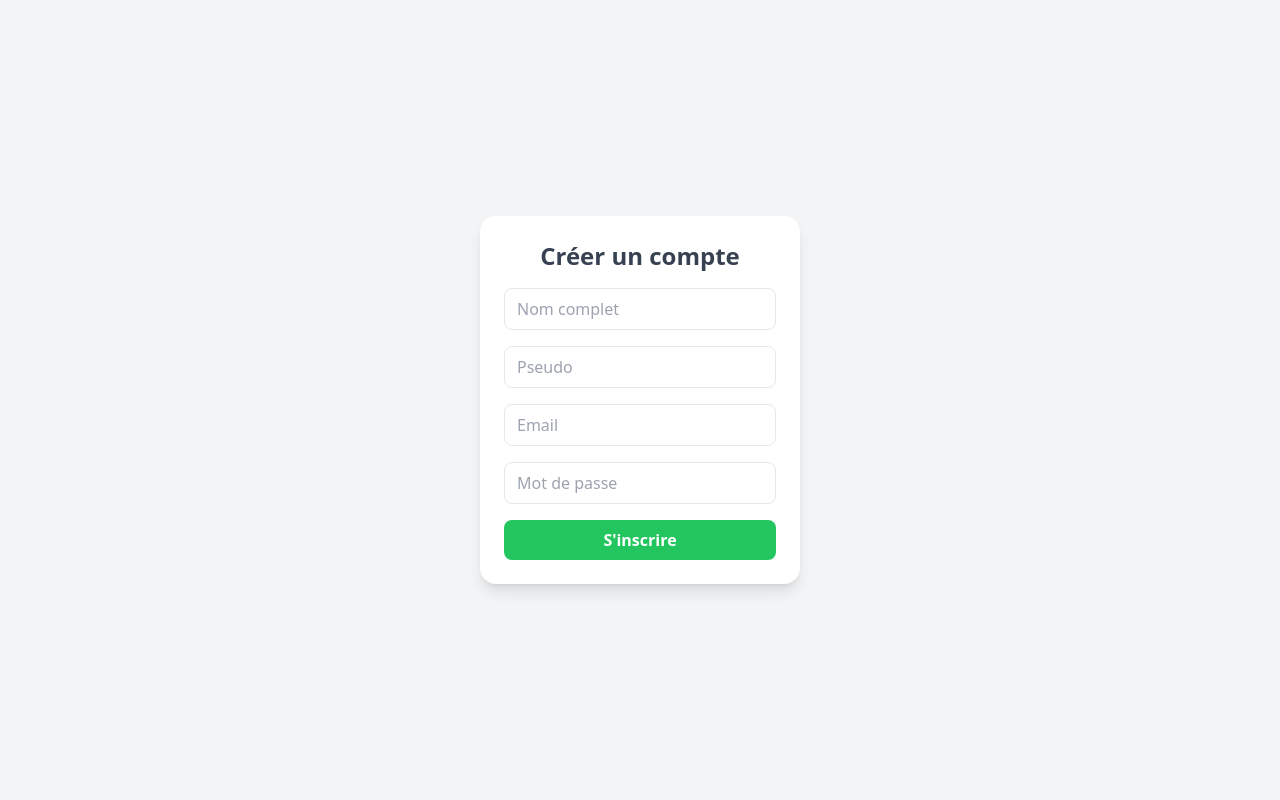
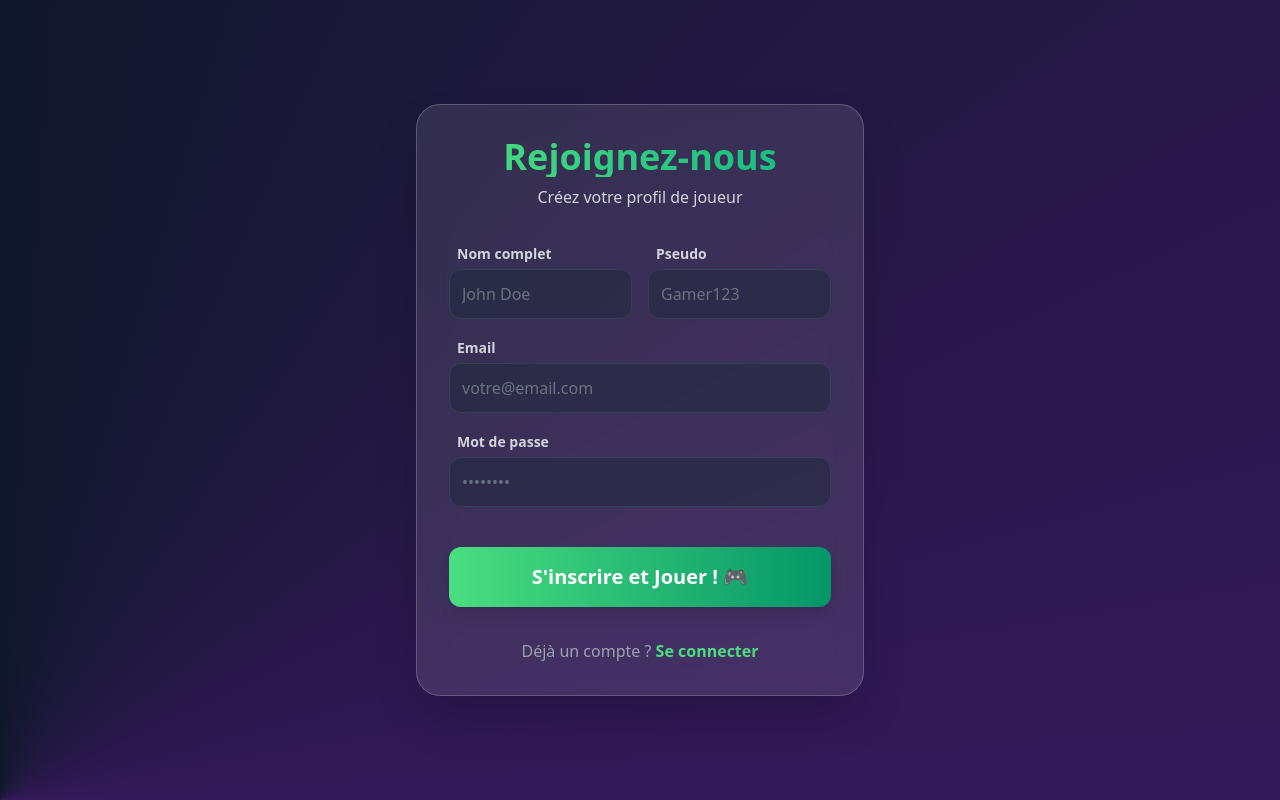
Before and after one commit to Fafaw945/quiz-app, a React (Create React App) app: page /register in a window 1280 px wide. Built offline with nearby package versions, Linux system fonts and the light colour scheme; no server answers.

Commit message:
nouveau design login et register

```diff
--- a/src/pages/Login.jsx
+++ b/src/pages/Login.jsx
@@ -1,12 +1,13 @@
-// src/pages/Login.jsx
 import { useState } from "react";
-import { useNavigate } from "react-router-dom";
+// 💡 AJOUT : "Link" pour naviguer vers l'inscription
+import { useNavigate, Link } from "react-router-dom";
 
-// 1. Récupérer l'URL de l'API avec la syntaxe Create React App
 const API_URL = process.env.REACT_APP_API_URL;
 
 export default function Login() {
   const [formData, setFormData] = useState({ email: "", password: "" });
+  // 💡 AJOUT : État de chargement pour le bouton
+  const [isLoading, setIsLoading] = useState(false);
   const navigate = useNavigate();
 
   const handleChange = (e) => {
@@ -20,6 +21,7 @@ export default function Login() {
       return;
     }
 
+    setIsLoading(true); // Active le chargement
     try {
       const res = await fetch(`${API_URL}/api/login`, {
         method: "POST",
@@ -32,17 +34,17 @@ export default function Login() {
 
       if (!res.ok) {
         alert(data.error || "Erreur de connexion");
+        setIsLoading(false); // Stoppe le chargement en cas d'erreur
         return;
       }
 
       if (!data.pseudo) {
         alert("Erreur : pseudo reçu invalide.");
         console.error("Login data incorrect :", data);
+        setIsLoading(false); // Stoppe le chargement en cas d'erreur
         return;
       }
 
-      // 🚨 CORRECTION : Utiliser sessionStorage au lieu de localStorage
-      // On efface d'abord au cas où quelque chose restait
       sessionStorage.removeItem("participantId");
       sessionStorage.removeItem("is_admin");
       sessionStorage.removeItem("pseudo");
@@ -60,38 +62,66 @@ export default function Login() {
     } catch (err) {
       console.error("Erreur login :", err);
       alert("Impossible de contacter le serveur.");
+      setIsLoading(false); // Stoppe le chargement en cas d'erreur
     }
   };
 
   return (
-    <div className="flex items-center justify-center min-h-screen bg-gray-100">
-      <form onSubmit={handleSubmit} className="bg-white p-6 rounded-2xl shadow-lg flex flex-col gap-4 w-80">
-        <h1 className="text-2xl font-bold text-center text-gray-700">Se connecter</h1>
+    // Fond dégradé sombre qui matche le lobby
+    <div className="min-h-screen flex items-center justify-center p-4 bg-[conic-gradient(at_top_right,_var(--tw-gradient-stops))] from-slate-900 via-purple-900 to-slate-900">
+      {/* Carte effet "Glassmorphism" */}
+      <div className="bg-white/10 backdrop-blur-lg border border-white/20 p-8 rounded-3xl shadow-2xl w-full max-w-md">
+
+        <div className="text-center mb-8">
+          <h1 className="text-4xl font-extrabold text-transparent bg-clip-text bg-gradient-to-r from-yellow-400 to-orange-500">
+            Bon Retour !
+          </h1>
+          <p className="text-gray-300 mt-2">Prêt pour une nouvelle partie ?</p>
+        </div>
+
+        <form onSubmit={handleSubmit} className="flex flex-col gap-6">
+          <div>
+            <label className="text-gray-300 text-sm font-semibold ml-2">Email</label>
             <input
               type="email"
               name="email"
-          placeholder="Email"
+              placeholder="votre@email.com"
               value={formData.email}
               onChange={handleChange}
               required
-          className="border rounded-lg px-3 py-2 focus:outline-none focus:ring-2 focus:ring-blue-500"
+              className="w-full mt-1 p-4 bg-slate-800/50 border border-slate-700 rounded-xl text-white placeholder-gray-500 focus:outline-none focus:ring-2 focus:ring-yellow-500 focus:border-transparent transition-all"
             />
+          </div>
+
+          <div>
+            <label className="text-gray-300 text-sm font-semibold ml-2">Mot de passe</label>
             <input
               type="password"
               name="password"
-          placeholder="Mot de passe"
+              placeholder="••••••••"
               value={formData.password}
               onChange={handleChange}
               required
-          className="border rounded-lg px-3 py-2 focus:outline-none focus:ring-2 focus:ring-blue-500"
+              className="w-full mt-1 p-4 bg-slate-800/50 border border-slate-700 rounded-xl text-white placeholder-gray-500 focus:outline-none focus:ring-2 focus:ring-yellow-500 focus:border-transparent transition-all"
             />
+          </div>
+
           <button
             type="submit"
-          className="bg-blue-500 text-white font-semibold py-2 rounded-lg hover:bg-blue-600 transition"
+            disabled={isLoading}
+            className={`mt-4 w-full py-4 bg-gradient-to-r from-yellow-400 to-orange-500 text-gray-900 font-bold rounded-xl text-xl hover:scale-[1.02] active:scale-[0.98] transition-all transform shadow-lg ${isLoading ? 'opacity-70 cursor-not-allowed' : ''}`}
           >
-          Connexion
+            {isLoading ? "Connexion..." : "Se connecter 🚀"}
           </button>
         </form>
+
+        <p className="text-center text-gray-400 mt-8">
+          Pas encore de compte ?{" "}
+          <Link to="/register" className="text-yellow-400 font-semibold hover:underline">
+            Créer un compte
+          </Link>
+        </p>
+      </div>
     </div>
   );
 }
--- a/src/pages/Register.jsx
+++ b/src/pages/Register.jsx
@@ -1,7 +1,7 @@
 import { useState } from "react";
-import { useNavigate } from "react-router-dom";
+// 💡 AJOUT : "Link" pour revenir au login
+import { useNavigate, Link } from "react-router-dom";
 
-// 1. Récupérer l'URL de l'API avec la syntaxe Create React App
 const API_URL = process.env.REACT_APP_API_URL;
 
 export default function Register() {
@@ -11,6 +11,8 @@ export default function Register() {
     email: "",
     password: "",
   });
+  // 💡 AJOUT : État de chargement pour le bouton
+  const [isLoading, setIsLoading] = useState(false);
   const navigate = useNavigate();
 
   const handleChange = (e) => {
@@ -25,8 +27,8 @@ export default function Register() {
       return;
     }
 
+    setIsLoading(true); // Active le chargement
     try {
-      // 2. Utiliser la variable API_URL
       const res = await fetch(`${API_URL}/api/register`, {
         method: "POST",
         headers: { "Content-Type": "application/json" },
@@ -36,10 +38,10 @@ export default function Register() {
 
       if (!res.ok) {
         alert(data.error || "Erreur lors de l'inscription");
+        setIsLoading(false); // Stoppe le chargement
         return;
       }
 
-      // 🚨 CORRECTION : Utiliser sessionStorage au lieu de localStorage
       sessionStorage.setItem("participantId", data.id);
       sessionStorage.setItem("pseudo", formData.pseudo);
       sessionStorage.setItem("is_admin", data.is_admin ? "1" : "0");
@@ -48,19 +50,67 @@ export default function Register() {
     } catch (err) {
       console.error(err);
       alert("Impossible de contacter le serveur.");
+      setIsLoading(false); // Stoppe le chargement
     }
   };
 
   return (
-    <div className="flex items-center justify-center min-h-screen bg-gray-100">
-      <form onSubmit={handleSubmit} className="bg-white p-6 rounded-2xl shadow-lg flex flex-col gap-4 w-80">
-        <h1 className="text-2xl font-bold text-center text-gray-700">Créer un compte</h1>
-        <input type="text" name="name" placeholder="Nom complet" value={formData.name} onChange={handleChange} required className="border rounded-lg px-3 py-2 focus:outline-none focus:ring-2 focus:ring-blue-500" />
-        <input type="text" name="pseudo" placeholder="Pseudo" value={formData.pseudo} onChange={handleChange} required className="border rounded-lg px-3 py-2 focus:outline-none focus:ring-2 focus:ring-blue-500" />
-        <input type="email" name="email" placeholder="Email" value={formData.email} onChange={handleChange} required className="border rounded-lg px-3 py-2 focus:outline-none focus:ring-2 focus:ring-blue-500" />
-        <input type="password" name="password" placeholder="Mot de passe" value={formData.password} onChange={handleChange} required className="border rounded-lg px-3 py-2 focus:outline-none focus:ring-2 focus:ring-blue-500" />
-        <button type="submit" className="bg-green-500 text-white font-semibold py-2 rounded-lg hover:bg-green-600 transition">S'inscrire</button>
-      </form>
+    // Fond dégradé sombre
+    <div className="min-h-screen flex items-center justify-center p-4 bg-[conic-gradient(at_bottom_left,_var(--tw-gradient-stops))] from-slate-900 via-purple-900 to-slate-900">
+      {/* Carte effet "Glassmorphism" */}
+      <div className="bg-white/10 backdrop-blur-lg border border-white/20 p-8 rounded-3xl shadow-2xl w-full max-w-md">
+
+        <div className="text-center mb-8">
+          <h1 className="text-4xl font-extrabold text-transparent bg-clip-text bg-gradient-to-r from-green-400 to-emerald-500">
+            Rejoignez-nous
+          </h1>
+          <p className="text-gray-300 mt-2">Créez votre profil de joueur</p>
+        </div>
+
+        <form onSubmit={handleSubmit} className="flex flex-col gap-4">
+          {/* Ligne Nom + Pseudo */}
+          <div className="flex flex-col md:flex-row gap-4">
+             <div className="w-full md:w-1/2">
+                <label className="text-gray-300 text-sm font-semibold ml-2">Nom complet</label>
+                <input type="text" name="name" placeholder="John Doe" value={formData.name} onChange={handleChange} required
+                    className="w-full mt-1 p-3 bg-slate-800/50 border border-slate-700 rounded-xl text-white placeholder-gray-500 focus:outline-none focus:ring-2 focus:ring-green-500 transition-all" />
+             </div>
+             <div className="w-full md:w-1/2">
+                <label className="text-gray-300 text-sm font-semibold ml-2">Pseudo</label>
+                <input type="text" name="pseudo" placeholder="Gamer123" value={formData.pseudo} onChange={handleChange} required
+                    className="w-full mt-1 p-3 bg-slate-800/50 border border-slate-700 rounded-xl text-white placeholder-gray-500 focus:outline-none focus:ring-2 focus:ring-green-500 transition-all" />
+             </div>
+          </div>
+
+          <div>
+            {/* 💡 CORRECTION : C'était </Llabel> */}
+            <label className="text-gray-300 text-sm font-semibold ml-2">Email</label>
+            <input type="email" name="email" placeholder="votre@email.com" value={formData.email} onChange={handleChange} required
+                className="w-full mt-1 p-3 bg-slate-800/50 border border-slate-700 rounded-xl text-white placeholder-gray-500 focus:outline-none focus:ring-2 focus:ring-green-500 transition-all" />
+          </div>
+
+          <div>
+            <label className="text-gray-300 text-sm font-semibold ml-2">Mot de passe</label>
+            <input type="password" name="password" placeholder="••••••••" value={formData.password} onChange={handleChange} required
+                className="w-full mt-1 p-3 bg-slate-800/50 border border-slate-700 rounded-xl text-white placeholder-gray-500 focus:outline-none focus:ring-2 focus:ring-green-500 transition-all" />
+          </div>
+
+          <button
+            type="submit"
+            disabled={isLoading}
+            className={`mt-6 w-full py-4 bg-gradient-to-r from-green-400 to-emerald-600 text-white font-bold rounded-xl text-xl hover:scale-[1.02] active:scale-[0.98] transition-all transform shadow-lg ${isLoading ? 'opacity-70 cursor-not-allowed' : ''}`}
+          >
+            {isLoading ? "Création..." : "S'inscrire et Jouer ! 🎮"}
+          </button>
+        </form>
+
+        <p className="text-center text-gray-400 mt-8">
+          Déjà un compte ?{" "}
+          <Link to="/" className="text-green-400 font-semibold hover:underline">
+            Se connecter
+          </Link>
+        </p>
+      </div>
     </div>
   );
 }
```
Lines whose indentation alone changed are shown as unchanged.
